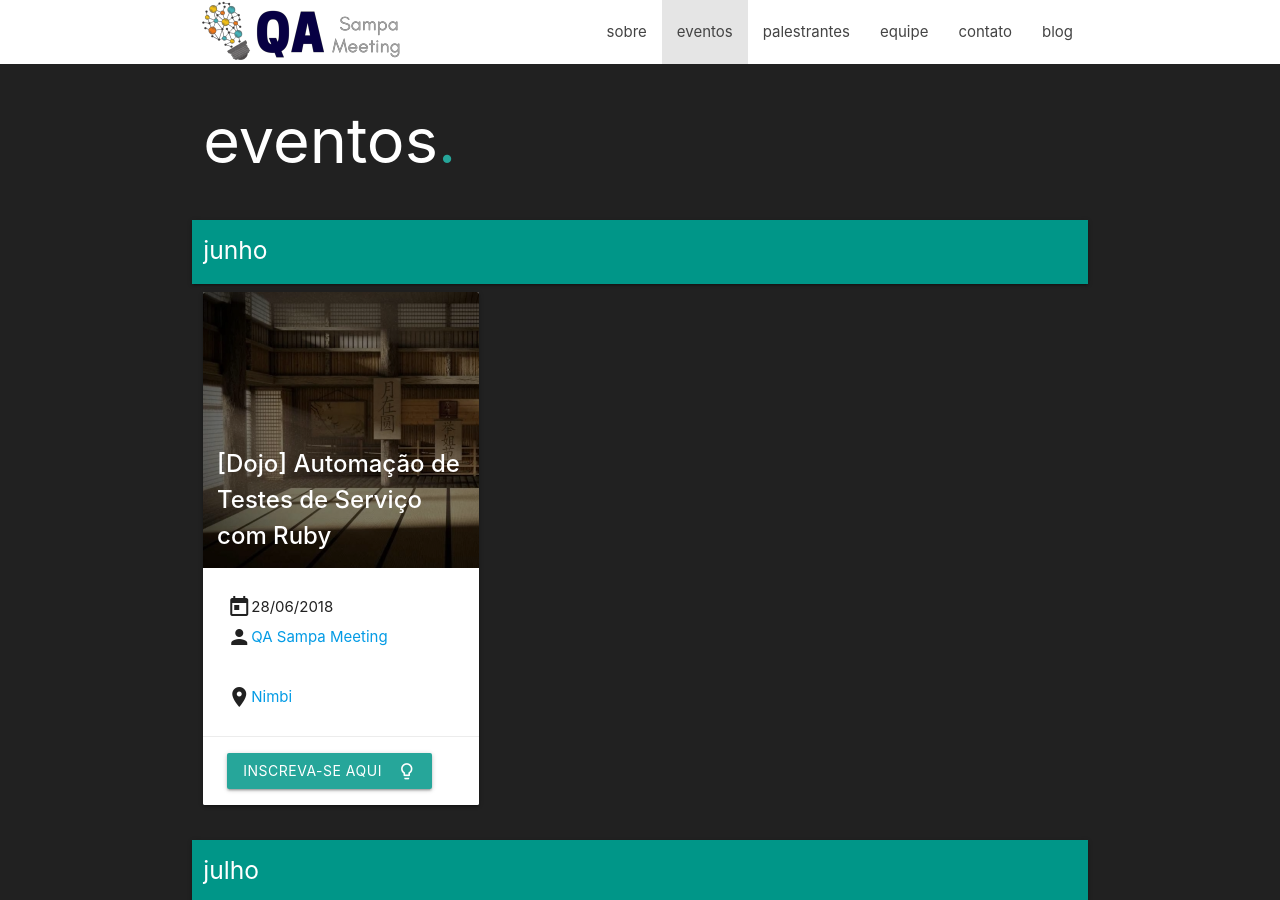
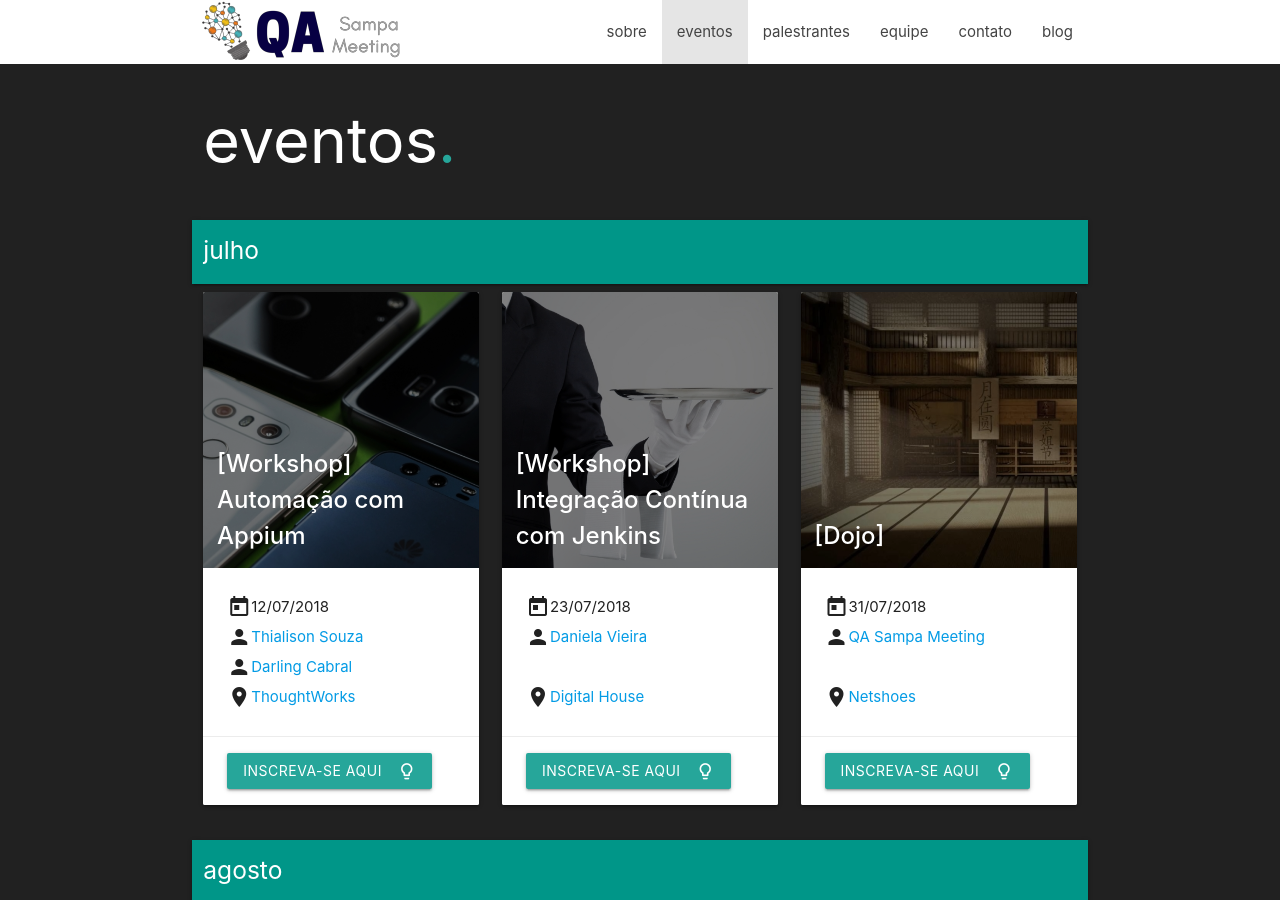
Before and after one commit to qasampameeting/qasampameeting.github.io, a Jekyll site: the page built from events.md, in a window 1280 px wide and 900 px high. Built offline with Jekyll 4.4.1, drawn with Linux system fonts in a browser that asks for light colours; nearby versions of some CDN libraries.

Commit message:
Remove dojo event

```diff
--- a/_data/events.yml
+++ b/_data/events.yml
@@ -1,13 +1,4 @@
 # EVENTS
-junho:
-  - date: 28-06-2018
-    title: "[Dojo] Automação de Testes de Serviço com Ruby"
-    place:
-      name: Nimbi
-      map_link: https://goo.gl/maps/srirjAjgRDG2
-    image: 18-05-2018.jpg
-    link: https://www.eventbrite.com.br/e/dojo-tema-a-definir-inscricoes-21-06-as-9h-tickets-46035684973
-
 julho:
   - date: 12-07-2018
     title: "[Workshop] Automação com Appium"
--- a/_data/speakers.yml
+++ b/_data/speakers.yml
@@ -40,7 +40,7 @@ cassioalves:
   image: cassio-alves.jpg
   link: https://www.linkedin.com/in/cassiocafs/
 
-#####
+##### PASSADOS #####
 
 fredericomoreira:
   name: Frederico Moreira
```
